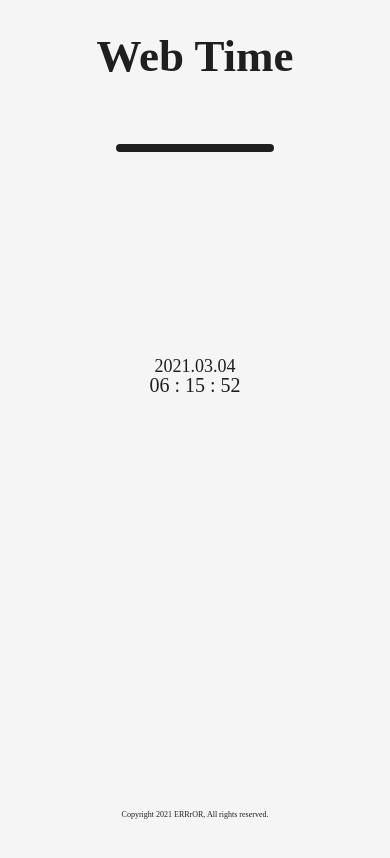
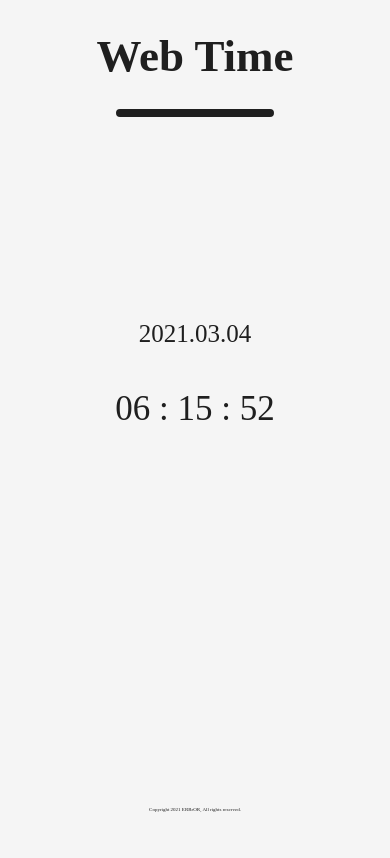
Before and after one commit to unsignd/WebTime, a React (Create React App) app: page / in a window 390 px wide. Shown: the top 858 px of the page. Built offline with nearby package versions, Linux system fonts and the light colour scheme; a web font is replaced by a local one.

Commit message:
fix : fix css

```diff
--- a/src/App.css
+++ b/src/App.css
@@ -197,7 +197,7 @@ hr{
 
   hr{
     position: absolute;
-    top: 135px;
+    top: 100px;
     left: 50%;
     transform: translateX(-50%);
     border-radius: 50px;
@@ -211,9 +211,9 @@ hr{
     -khtml-user-select: none;
     -webkit-user-select: none;
     user-select: none;
-    font-size: 18px;
+    font-size: 25px;
     position: absolute;
-    top: 40%;
+    top: 35%;
     left: 50%;
     transform: translateX(-50%);
   }
@@ -223,7 +223,7 @@ hr{
     -khtml-user-select: none;
     -webkit-user-select: none;
     user-select: none;
-    font-size: 20px;
+    font-size: 35px;
     position: absolute;
     top : 42%;
     left: 50%;
@@ -231,7 +231,7 @@ hr{
   }
 
   .footer{
-    font-size: 8px;
+    font-size: 5px;
     position: absolute;
     top: 95%;
     left: 50%;
```
